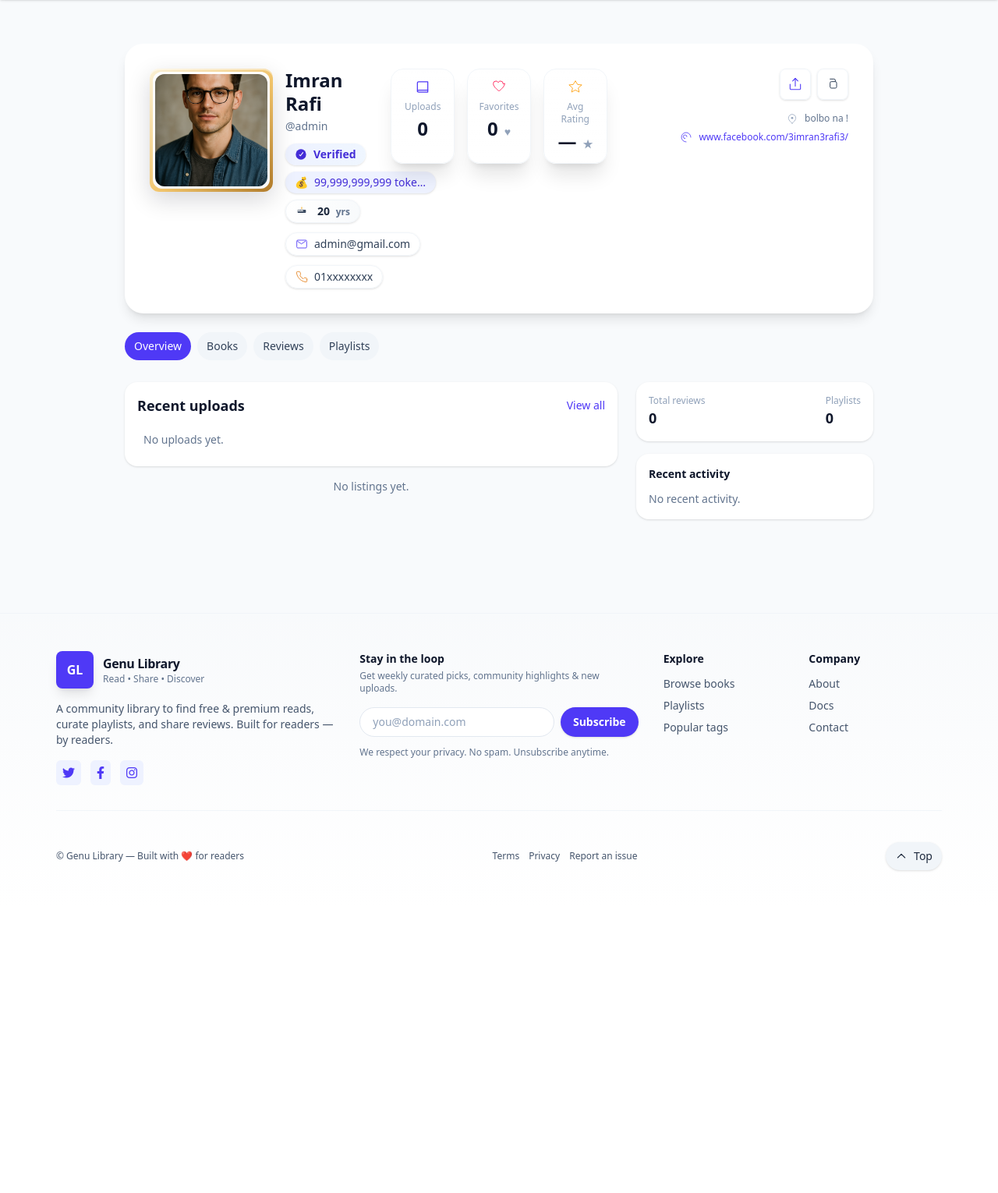
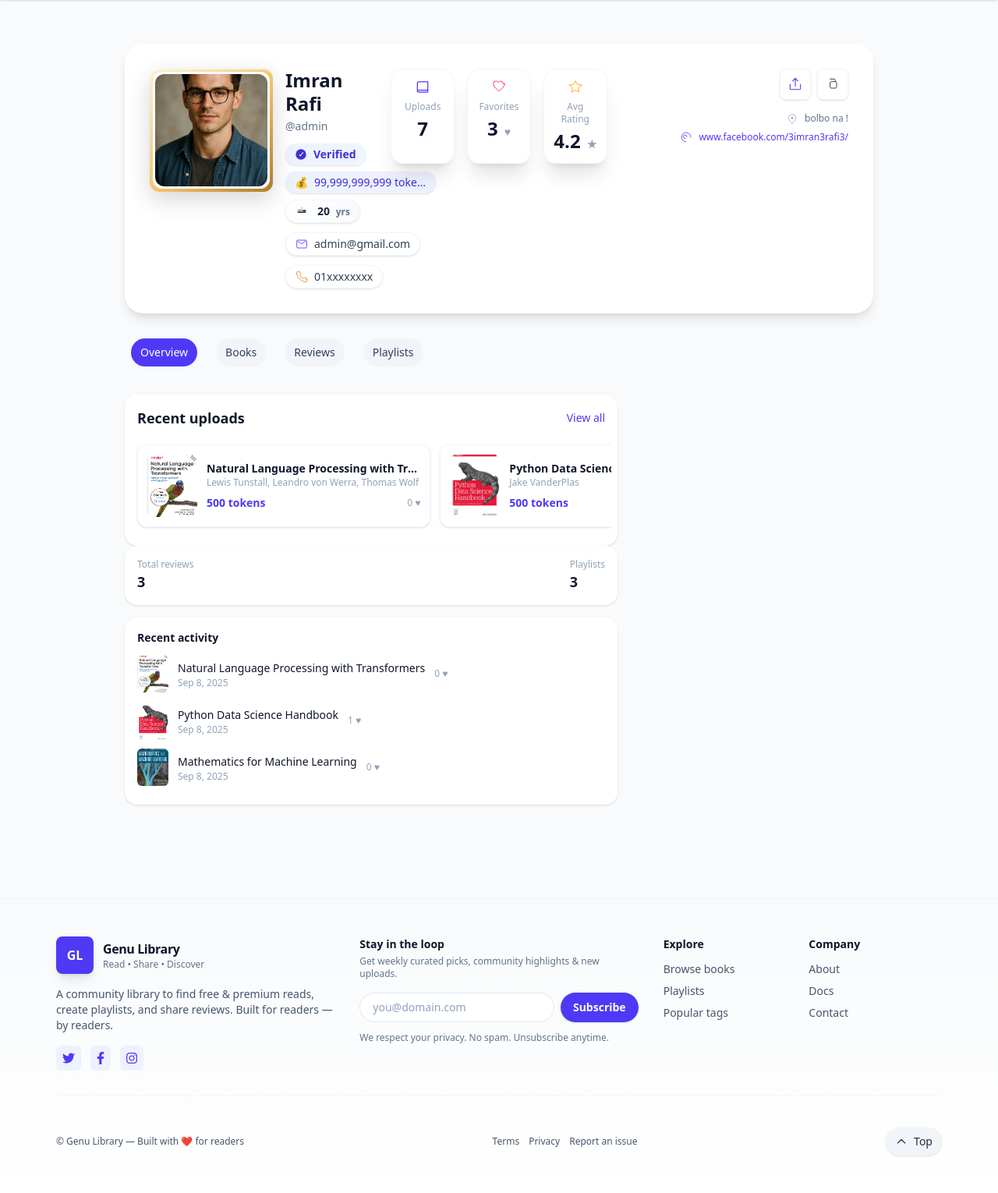
Before and after one commit to SheikhIshere/Library, a Django app: page /accounts/profile/admin in a window 1280 px wide. Shown: the part 64-1594 px from the top of the page at 78% size. Before the commit the page ends 1181 px from the top, so only its background shows below. Run offline with Django 5.2, Linux system fonts and the light colour scheme; data comes from the database, SQL or seed files in the repository; both versions use the stored data as it was after the commit; some libraries are stand-ins or nearby versions.

Commit message:
working with profile , and working with playlist creation and storing, and minor bug fix

```diff
--- a/accounts/templates/profile/profile.html
+++ b/accounts/templates/profile/profile.html
@@ -1,7 +1,5 @@
 {% extends "base.html" %}
 {% load humanize %}
-
-
 {% block title %}{{ profile.user.username }} — Profile{% endblock %}
 
 {% block content %}
@@ -282,10 +280,10 @@
   <!-- TABS: Overview / Books / Reviews / Playlists -->
   <nav class="mt-6">
     <div role="tablist" aria-label="Profile sections" class="flex gap-2 overflow-x-auto pb-1">
-      <button data-tab="overview" class="profile-tab active px-3 py-2 text-sm rounded-full bg-indigo-600 text-white focus:outline-none">Overview</button>
-      <button data-tab="books" class="profile-tab px-3 py-2 text-sm rounded-full bg-slate-100 dark:bg-slate-800 text-slate-700 dark:text-slate-200 focus:outline-none">Books</button>
-      <button data-tab="reviews" class="profile-tab px-3 py-2 text-sm rounded-full bg-slate-100 dark:bg-slate-800 text-slate-700 dark:text-slate-200 focus:outline-none">Reviews</button>
-      <button data-tab="playlists" class="profile-tab px-3 py-2 text-sm rounded-full bg-slate-100 dark:bg-slate-800 text-slate-700 dark:text-slate-200 focus:outline-none">Playlists</button>
+      <button data-tab="overview" class="profile-tab active px-3 py-2 text-sm rounded-full bg-indigo-600 text-white focus:outline-none m-2">Overview</button>
+      <button data-tab="books" class="profile-tab px-3 py-2 text-sm rounded-full bg-slate-100 dark:bg-slate-800 text-slate-700 dark:text-slate-200 focus:outline-none m-2">Books</button>
+      <button data-tab="reviews" class="profile-tab px-3 py-2 text-sm rounded-full bg-slate-100 dark:bg-slate-800 text-slate-700 dark:text-slate-200 focus:outline-none m-2">Reviews</button>
+      <button data-tab="playlists" class="profile-tab px-3 py-2 text-sm rounded-full bg-slate-100 dark:bg-slate-800 text-slate-700 dark:text-slate-200 focus:outline-none m-2">Playlists</button>
     </div>
   </nav>
 
@@ -303,30 +301,7 @@
 
         <div class="mt-3 overflow-x-auto -mx-2 py-2">
           <div class="flex gap-3 px-2">
-            {% for b in user_books|slice:":8" %}
-              <a href="{% url 'books:book_detail' b.slug %}" class="min-w-[200px] shrink-0 block rounded-xl border border-slate-100 dark:border-slate-800 overflow-hidden shadow-sm bg-white dark:bg-slate-800">
-                <div class="h-36 bg-slate-50 dark:bg-slate-900">
-                  {% if b.cover_page %}
-                    <img src="{{ b.cover_page.url }}" alt="{{ b.title }}" class="w-full h-full object-cover">
-                  {% else %}
-                    <div class="w-full h-full flex items-center justify-center text-slate-400">No cover</div>
-                  {% endif %}
-                </div>
-                <div class="p-3">
-                  <div class="text-sm font-medium text-slate-900 dark:text-slate-100 truncate">{{ b.title }}</div>
-                  <div class="text-xs text-slate-400 mt-1">{{ b.author }}</div>
-                </div>
-              </a>
-            {% empty %}
-              <div class="text-sm text-slate-500 px-2">No uploads yet.</div>
-            {% endfor %}
-          </div>
-        </div>
-      </div>
-
-      <!-- Books for sale (compact grid) -->
-      <div class="mt-4 grid grid-cols-1 sm:grid-cols-2 gap-4">
-        {% for book in books_for_sale|slice:":6" %}
+            {% for book in books_for_sale|slice:":2" %}
           <article class="bg-white dark:bg-slate-800 rounded-xl p-3 border border-slate-100 dark:border-slate-800 shadow-sm">
             <div class="flex items-center gap-3">
               {% if book.cover_page %}
@@ -349,8 +324,13 @@
         {% empty %}
           <div class="col-span-full text-center text-sm text-slate-500">No listings yet.</div>
         {% endfor %}
+
+
+          </div>
+        </div>
       </div>
-    </div>
+
+
 
     <!-- right sidebar: small stats + quick actions -->
     <aside class="space-y-4">
@@ -370,6 +350,7 @@
           <div class="mt-3 flex gap-2">
             <a href="{% url 'books:playlist_add' %}" class="flex-1 text-center px-3 py-2 rounded-md bg-indigo-600 text-white text-sm">New playlist</a>
             <a href="{% url 'books:add_book' %}" class="flex-1 text-center px-3 py-2 rounded-md bg-slate-50 dark:bg-slate-700 text-sm">Add book</a>
+            <a href="{% url 'books:playlist_list' %}" class="flex-1 text-center px-3 py-2 rounded-md bg-slate-50 dark:bg-slate-700 text-sm">All playlist</a>
           </div>
         {% endif %}
       </div>
--- a/accounts/views.py
+++ b/accounts/views.py
@@ -21,7 +21,11 @@ from django.contrib.auth.models import User
 from .models import ProfileModel
 from .forms import SignupForm, SiginForm, EditProfileForm
 
+# accounts/views.py
+from books.models import Books, Comment, Playlist  # ✅ import these at the top
 
+# math
+from django.db.models import Avg
 
 # views main logic starts from here
 
@@ -64,8 +68,6 @@ class UserLogoutView(LogoutView):
     next_page = reverse_lazy('accounts:signin')
 
 
-# accounts/views.py
-from books.models import Books, Comment, Playlist  # ✅ import these at the top
 
 class ProfileView(DetailView):
     template_name = 'profile/profile.html'
@@ -80,37 +82,36 @@ class ProfileView(DetailView):
         profile, created = ProfileModel.objects.get_or_create(user=user)
         return profile
 
+    def get_context_data(self, **kwargs):
+        context = super().get_context_data(**kwargs)
+        user = self.get_object().user
 
-def get_context_data(self, **kwargs):
-    context = super().get_context_data(**kwargs)
-    user = self.get_object().user
+        uploaded_books = Books.objects.filter(uploader=user).order_by('-upload_date')
+        recent_reviews = Comment.objects.filter(user=user).order_by('-created_at')[:10]
+        user_playlists = Playlist.objects.filter(user=user).prefetch_related('books')
 
-    uploaded_books = Books.objects.filter(uploader=user).order_by('-upload_date')
-    recent_reviews = Comment.objects.filter(user=user).order_by('-created_at')[:10]
-    user_playlists = Playlist.objects.filter(user=user).prefetch_related('books')
+        # aggregate favorites & avg rating across user's books
+        user_books_qs = Books.objects.filter(uploader=user)
+        fav_count = 0
+        avg_rating = None
+        if user_books_qs.exists():
+            fav_count = sum([b.total_favorites for b in user_books_qs])
+            # compute avg rating across books (fallback safe)
+            ratings = user_books_qs.aggregate(avg=Avg('ratings__rating'))
+            avg_rating = ratings.get('avg') or 0
 
-    # aggregate favorites & avg rating across user's books
-    user_books_qs = Books.objects.filter(uploader=user)
-    fav_count = 0
-    avg_rating = None
-    if user_books_qs.exists():
-        fav_count = sum([b.total_favorites() for b in user_books_qs])
-        # compute avg rating across books (fallback safe)
-        ratings = user_books_qs.aggregate(avg=Avg('ratings__rating'))
-        avg_rating = ratings.get('avg') or 0
-
-    context.update({
-        'uploaded_books': uploaded_books,
-        'recent_reviews': recent_reviews,
-        'user_playlists': user_playlists,
-        'user_books': uploaded_books,            # used in hero+activity
-        'books_for_sale': uploaded_books.filter(visibility__in=['public','unlisted']),
-        'related_stats': {
-            'favorites_count': fav_count,
-            'avg_rating': avg_rating
-        }
-    })
-    return context
+        context.update({
+            'uploaded_books': uploaded_books,
+            'recent_reviews': recent_reviews,
+            'user_playlists': user_playlists,
+            'user_books': uploaded_books,            # used in hero+activity
+            'books_for_sale': uploaded_books.filter(visibility__in=['public','unlisted']),
+            'related_stats': {
+                'favorites_count': fav_count,
+                'avg_rating': avg_rating
+            }
+        })
+        return context
 
 
 
--- a/books/templates/books/add_tags.html
+++ b/books/templates/books/add_tags.html
@@ -90,7 +90,7 @@
             <a href="{% url 'books:book_list' %}?tag={{ t.name }}" class="inline-flex items-center gap-2 px-3 py-2 rounded-full bg-slate-50 hover:bg-slate-100 text-sm text-slate-700 shadow-sm">
               <svg class="w-4 h-4 text-slate-400" viewBox="0 0 24 24" fill="none"><path d="M20 12l-8 8-8-8 8-8 8 8z" stroke="currentColor" stroke-width="1.2" stroke-linejoin="round"/></svg>
               {{ t.name }}
-              <span class="ml-2 text-xs text-slate-500">({{ t.book_set.count }})</span>
+              <span class="ml-2 text-xs text-slate-500">({{ t.tag_count }})</span>
             </a>
           {% endfor %}
         </div>
--- a/books/templates/books/book_details.html
+++ b/books/templates/books/book_details.html
@@ -348,7 +348,7 @@
 
         <p class="text-sm text-slate-500 mt-3">Average: <span class="font-semibold text-slate-800 dark:text-slate-100">{{ book.average_rating|floatformat:1 }}</span> • <span class="text-slate-600 dark:text-slate-300">{{ book.total_ratings }} ratings</span></p>
       </div>
-      {% load humanize %}
+
       <!-- Comments card (improved UI/UX) -->
       <div class="bg-white dark:bg-slate-900 rounded-2xl p-5 shadow-lg">
         <div class="flex items-start justify-between gap-4">
--- a/library/settings.py
+++ b/library/settings.py
@@ -26,7 +26,7 @@ BASE_DIR = Path(__file__).resolve().parent.parent
 SECRET_KEY = 'django-insecure-6-*zb%d4ggq(ke1vzob9lg7mu1gr8-9d)#ccu)g$j(*)9@@2$k'
 
 # SECURITY WARNING: don't run with debug turned on in production!
-DEBUG = False
+DEBUG = True
 
 ALLOWED_HOSTS = ['*']
 
--- a/templates/base.html
+++ b/templates/base.html
@@ -1,5 +1,6 @@
 {% load widget_tweaks %}
 {% load static %}
+{% load humanize %}
 <!DOCTYPE html>
 <html lang="en">
 <head>
@@ -178,6 +179,7 @@
               <a href="{% url 'accounts:profile' user.username %}" class="block px-4 py-2 text-sm text-slate-700 dark:text-slate-200 hover:bg-slate-50 dark:hover:bg-slate-700" role="menuitem">Profile</a>
               <a href="{% url 'books:book_list' %}" class="block px-4 py-2 text-sm text-slate-700 dark:text-slate-200 hover:bg-slate-50 dark:hover:bg-slate-700" role="menuitem">All books</a>
               <a href="{% url 'books:add_book' %}" class="block px-4 py-2 text-sm text-slate-700 dark:text-slate-200 hover:bg-slate-50 dark:hover:bg-slate-700" role="menuitem">Add book</a>
+              <a href="{% url 'books:add_tag' %}" class="block px-4 py-2 text-sm text-slate-700 dark:text-slate-200 hover:bg-slate-50 dark:hover:bg-slate-700" role="menuitem">Contribute tags</a>
               <div class="border-t border-slate-100 dark:border-slate-700 my-1"></div>
               <form method="post" action="{% url 'accounts:logout' %}">{% csrf_token %}
                 <button type="submit" class="w-full text-left px-4 py-2 text-sm text-rose-600 hover:bg-slate-50 dark:hover:bg-slate-700" role="menuitem">Logout</button>
@@ -215,7 +217,7 @@
       <a href="{% url 'books:book_list' %}" class="block px-3 py-2 rounded-md text-sm font-medium text-slate-700 dark:text-slate-200 hover:bg-slate-50 dark:hover:bg-slate-700">All books</a>
       {% if user.is_authenticated %}
         <a href="{% url 'books:add_book' %}" class="block px-3 py-2 rounded-md text-sm font-medium text-slate-700 dark:text-slate-200 hover:bg-slate-50 dark:hover:bg-slate-700">Add book</a>
-        <a href="{% url 'books:add_tag' %}" class="block px-3 py-2 rounded-md text-sm font-medium text-slate-700 dark:text-slate-200 hover:bg-slate-50 dark:hover:bg-slate-700">Add tags</a>
+        <a href="{% url 'books:add_tag' %}" class="block px-3 py-2 rounded-md text-sm font-medium text-slate-700 dark:text-slate-200 hover:bg-slate-50 dark:hover:bg-slate-700">Contribute tags</a>
       {% else %}
         <a href="{% url 'accounts:signin' %}" class="block px-3 py-2 rounded-md text-sm font-medium text-slate-700 dark:text-slate-200 hover:bg-slate-50 dark:hover:bg-slate-700">Sign in</a>
       {% endif %}
@@ -321,7 +323,7 @@
         </a>
 
         <p class="text-sm text-slate-600 dark:text-slate-300 max-w-sm">
-          A community library to find free & premium reads, curate playlists, and share reviews. Built for readers — by readers.
+          A community library to find free & premium reads, create playlists, and share reviews. Built for readers — by readers.
         </p>
 
         <div class="flex items-center gap-3">
--- a/templates/index.html
+++ b/templates/index.html
@@ -1106,8 +1106,4 @@ button, [role="button"], .featured-indicator {
   })();
   </script>
 
-
-
-
-
 {% endblock %}
```
Also changed, not shown: books/models.py (+6 -1 lines), books/views.py (+7 -1 lines), db.sqlite3.
